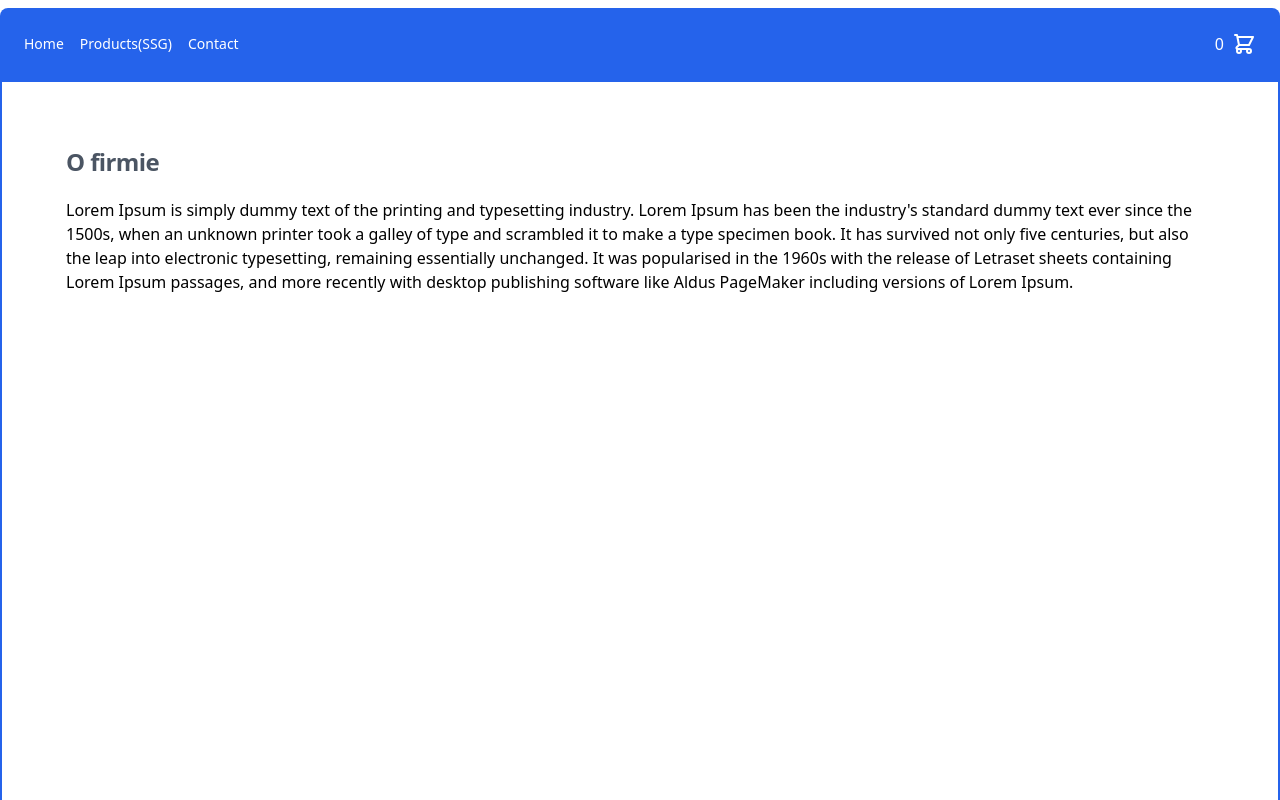
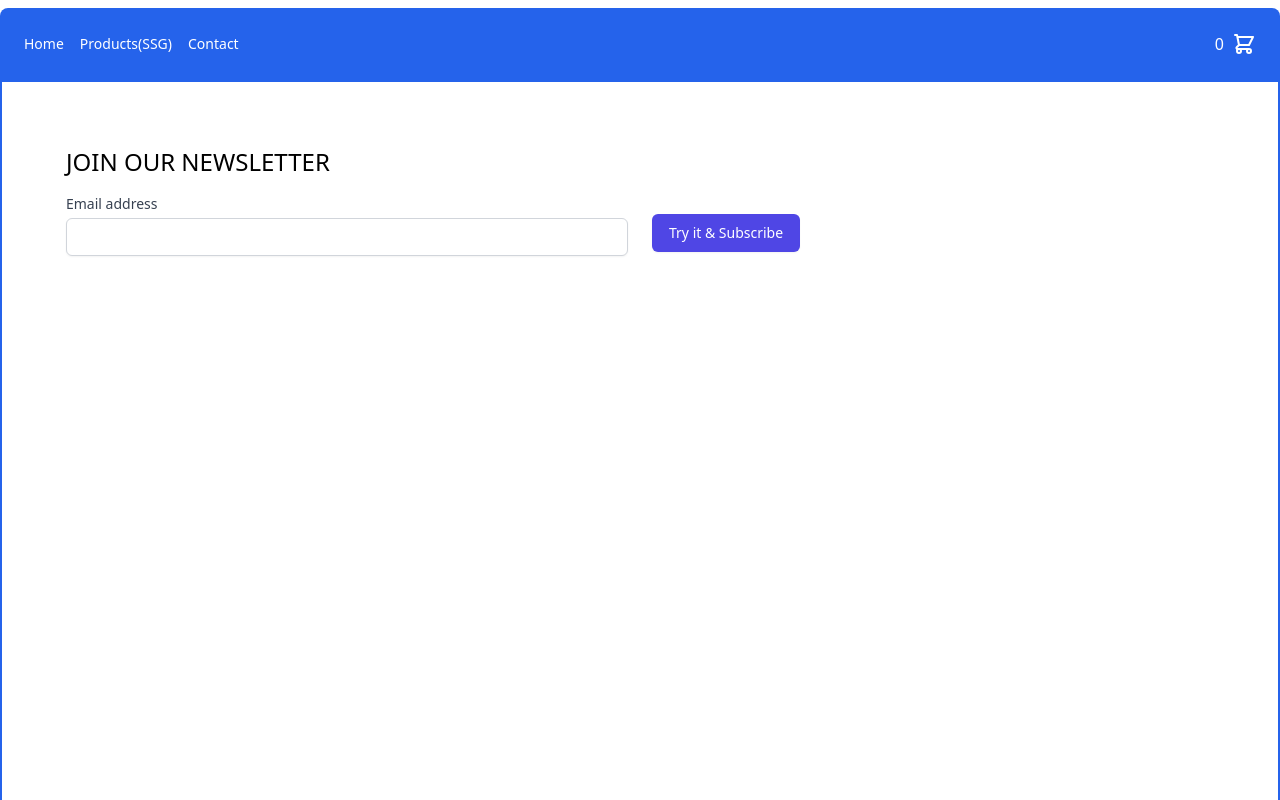
Before and after one commit to mateuszmaczynski/onlinestore, a Next.js app: page / in a window 1280 px wide. Shown: the top 800 px of the page. Built offline with nearby package versions, Linux system fonts and the light colour scheme.

Commit message:
edit index page - adding form to sign up to newsletter

```diff
--- a/pages/index.tsx
+++ b/pages/index.tsx
@@ -1,22 +1,12 @@
 import { Main } from "../components/Main";
+import {NewsletterForm} from "../components/NewsletterForm";
 
 const HomePage = () => {
   return (
     <div className=" flex flex-col min-h-screen ">
       <Main>
         <div className="p-16">
-          <h2 className="text-2xl font-bold tracking-tight text-gray-600 pb-5">
-            O firmie
-          </h2>
-          <article>
-            {`Lorem Ipsum is simply dummy text of the printing and typesetting industry. Lorem Ipsum has been
-                        the industry's standard dummy text ever since the 1500s, when an unknown printer took a galley
-                        of type and scrambled it to make a type specimen book. It has survived not only five centuries,
-                        but also the leap into electronic typesetting, remaining essentially unchanged. It was
-                        popularised in the 1960s with the release of Letraset sheets containing Lorem Ipsum passages,
-                        and more recently with desktop publishing software like Aldus PageMaker including versions of
-                        Lorem Ipsum.`}
-          </article>
+          <NewsletterForm />
         </div>
       </Main>
     </div>
```
